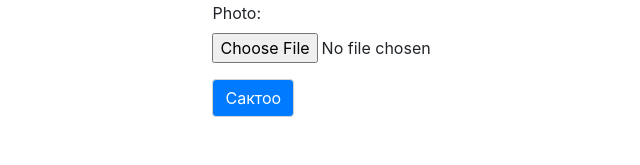
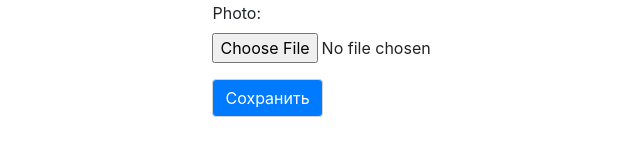
Before and after one commit to Soyuzbek/census, a Django app: template templates/users/photo_update.html in a window 1280 px wide. Shown: the part 679-844 px from the top of the page, without its empty margins (229-869 px from the left). Run offline with Django 3.2, Linux system fonts and the light colour scheme; the template is opened without the code that fills it: values that come from a table or form of the project are taken from there, others are empty; the visitor is signed in with stand-in values (Sample User, id 1); data comes from the database, SQL or seed files in the repository; some libraries are stand-ins or nearby versions.

Commit message:
No commit

```diff
--- a/templates/agreements/agreement-ru.html
+++ b/templates/agreements/agreement-ru.html
@@ -195,7 +195,7 @@
         </div>
     </section>
 
-    {% if request|is_pc %}
+    {% if request|is_pc and perms.users.can_print_agreement %}
         <div class="button__items no-print">
             <button class="btn-add no-print" onclick="printWindow()"><span class="fa fa-print"
                                                                            aria-hidden="true"></span> {% trans 'Print' %}
--- a/templates/users/photo_update.html
+++ b/templates/users/photo_update.html
@@ -31,7 +31,7 @@
               enctype="multipart/form-data">
             {% csrf_token %}
             {{ form.as_p }}
-            <button type="submit" class="btn btn-primary">Сактоо</button>
+            <button type="submit" class="btn btn-primary">{% trans 'Save' %}</button>
         </form>
     </div>
 
--- a/templates/users/update.html
+++ b/templates/users/update.html
@@ -58,7 +58,9 @@
                 </form>
             </div>
             <div class="buttons-group mt-5 no-print">
-                <a href="{% url 'users:delete' pk=object.pk %}" class="nav-item delete-btn">{% trans 'Delete' %}</a>
+                {% if user.is_superuser %}
+                    <a href="{% url 'users:delete' pk=object.pk %}" class="nav-item delete-btn">{% trans 'Delete' %}</a>
+                {% endif %}
                 {% if perms.users.change_employee %}
                     <button class="nav-item" onclick="update()">{% trans 'Update' %}</button>
                 {% endif %}
```
Also changed, not shown: locale/ky/LC_MESSAGES/django.po, locale/ru/LC_MESSAGES/django.po.
